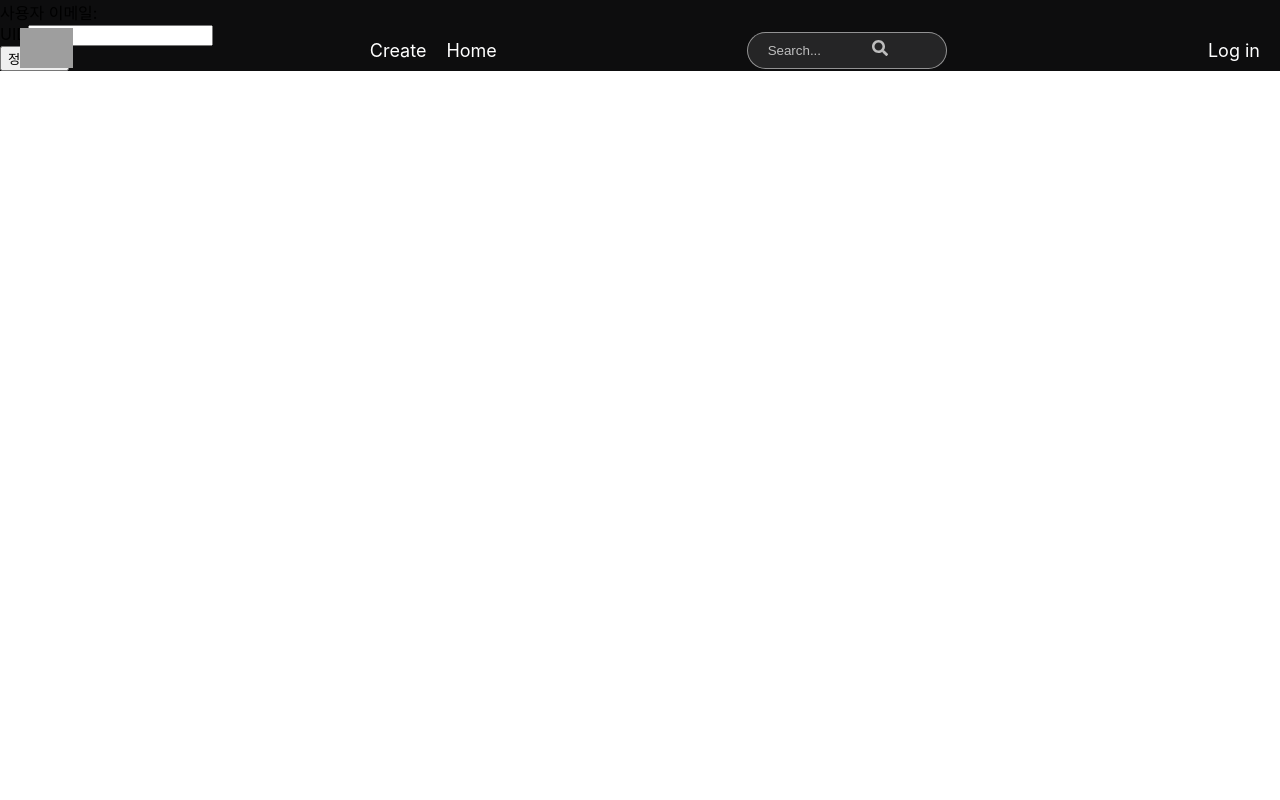
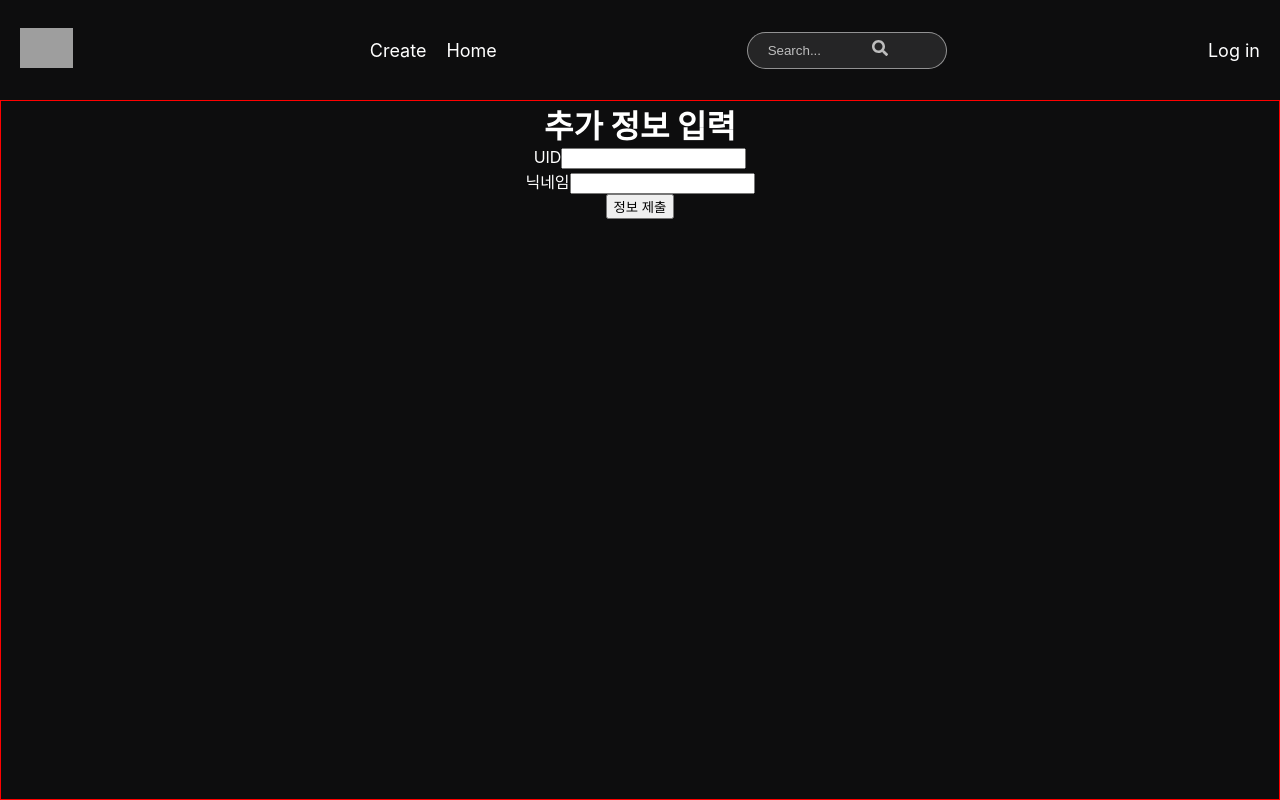
Before and after one commit to OhSSangHoon/sentifl_front, a React (Create React App) app: page /auth/add-info in a window 1280 px wide. Built offline with nearby package versions, Linux system fonts and the light colour scheme; no server answers; grey boxes are pictures that could not be loaded; what quill-image-resize would draw is missing.

Commit message:
social_login

```diff
--- a/src/axiosInterceptor.js
+++ b/src/axiosInterceptor.js
@@ -12,7 +12,7 @@ axiosInstance.interceptors.request.use(
         const token = localStorage.getItem('accessToken'); // 엑세스 토큰을 로컬 스토리지에서 가져옴
 
         if (token) {
-            config.headers['Authorization-Access'] = `Bearer ${token}`; // 엑세스 토큰을 헤더에 추가
+            config.headers['Authorization'] = `Bearer ${token}`; // 엑세스 토큰을 헤더에 추가
             console.log('엑세스 토큰이 요청에 포함됩니다:', token);  // 엑세스 토큰 콘솔 출력
         } else {
             console.log('엑세스 토큰이 없습니다.');
--- a/src/pages/Login/AddInfo.tsx
+++ b/src/pages/Login/AddInfo.tsx
@@ -1,55 +1,53 @@
-import React, { useEffect, useState } from 'react';
+import { AxiosError } from 'axios';
+import { useState } from 'react';
 import axiosInstance from '../../axiosInterceptor';
+import * as S from "./Styles/Login.styles";
 
 const AddInfo = () => {
     const [uid, setUid] = useState('');
-    const [email, setEmail] = useState('');
-
-    useEffect(() => {
-        axiosInstance.get('/auth/me')
-            .then(response => {
-                const accessToken = response.headers['authorization-access'];  // 응답 헤더에서 토큰 가져오기
-                if (accessToken) {
-                    localStorage.setItem('accessToken', accessToken);  // 토큰을 localStorage에 저장
-                    console.log('엑세스 토큰 저장 완료:', accessToken);
-                } else {
-                    console.error('엑세스 토큰을 찾을 수 없습니다.');
-                }
-            })
-            .catch(error => {
-                console.error('사용자 정보 가져오기 실패:', error);
-            });
-    }, []);
-
+    const [nickname, setNickname] = useState('');
 
     const handleAddInfo = (e: React.FormEvent<HTMLFormElement>) => {
         e.preventDefault();
 
-        // 엑세스 토큰은 axiosInstance에서 자동으로 추가됨
-        try {
-            axiosInstance.post('auth/add-info', { uid })
+        axiosInstance.post('/auth/add-info', { uid, nickName: nickname })
             .then(() => {
                 alert('추가 정보가 성공적으로 입력되었습니다.');
+                window.location.href = "/";  // 성공적으로 입력 후 홈 페이지로 리디렉션
             })
-                .catch(error => {
-                    console.error('추가 정보 입력 실패:', error);
+            .catch((error: AxiosError) => {
+                console.error('추가 정보 입력 실패:', error.response?.data || error);
+                alert('추가 정보 입력 중 오류가 발생했습니다.');
             });
-        } catch (error) {
-            console.error(error);
-        }
     };
 
     return (
-        <div>
-            <p>사용자 이메일: {email}</p>  {/* 이메일 화면에 표시 */}
+        <S.Container>
+            <S.Uid>
+                <h1>추가 정보 입력</h1>
                 <form onSubmit={handleAddInfo}>
                     <div>
                         <label>UID</label>
-                    <input type="text" value={uid} onChange={(e) => setUid(e.target.value)} required />
+                        <input
+                            type="text"
+                            value={uid}
+                            onChange={(e) => setUid(e.target.value)}
+                            required
+                        />
+                    </div>
+                    <div>
+                        <label>닉네임</label>
+                        <input
+                            type="text"
+                            value={nickname}
+                            onChange={(e) => setNickname(e.target.value)}
+                            required
+                        />
                     </div>
                     <button type="submit">정보 제출</button>
                 </form>
-        </div>
+            </S.Uid>
+        </S.Container>
     );
 };
 
--- a/src/pages/Login/LoginRedirect.tsx
+++ b/src/pages/Login/LoginRedirect.tsx
@@ -1,22 +1,22 @@
-import { useEffect } from 'react';
-import { useNavigate } from 'react-router-dom';
+// import { useEffect } from 'react';
+// import { useNavigate } from 'react-router-dom';
 
 
 function LoginRedirect() {
-    const navigate = useNavigate();
+    // const navigate = useNavigate();
 
-    useEffect(() => {
-        const queryString = window.location.search;
-        const urlParams = new URLSearchParams(queryString);
-        const token = urlParams.get('token');
+    // useEffect(() => {
+    //     const queryString = window.location.search;
+    //     const urlParams = new URLSearchParams(queryString);
+    //     const token = urlParams.get('token');
 
-        if (token) {
-            localStorage.setItem('accessToken', token);
-            navigate('/AddInfo'); // 홈 페이지로 이동
-        } else {
-            navigate('/login'); // 로그인 페이지로 이동
-        }
-    }, [navigate]);
+    //     if (token) {
+    //         localStorage.setItem('accessToken', token);
+    //         navigate('/auth/add-info'); // 홈 페이지로 이동
+    //     } else {
+    //         navigate('/login'); // 로그인 페이지로 이동
+    //     }
+    // }, [navigate]);
 
     return <div>로그인 처리 중...</div>;
 };
--- a/src/pages/Login/Styles/Login.styles.ts
+++ b/src/pages/Login/Styles/Login.styles.ts
@@ -5,6 +5,14 @@ export const Container = styled.div`
   height: 100vh;
   background-color: #0d0d0e;
 `;
+
+export const Uid = styled.div`
+  width:100%;
+  text-align:center;
+  border:1px solid red;
+  margin-top:100px;
+  color:#fff;
+`
 
 export const LeftPanel = styled.div`
   flex: 6;
```
Lines whose indentation alone changed are shown as unchanged.
